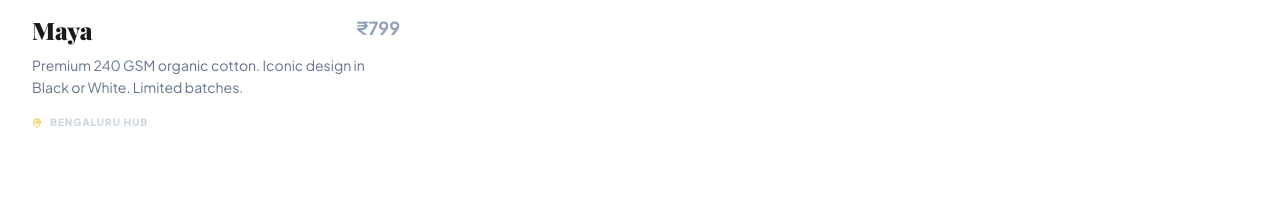
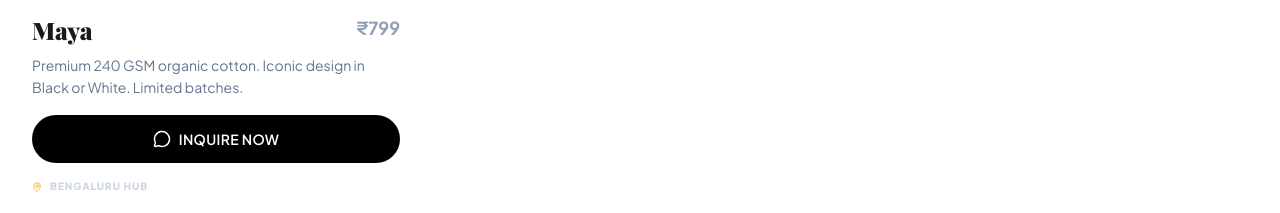
Before and after one commit to rakeshgogoi/starfruit-tees, a React (Vite) app: page / in a window 1280 px wide. Shown: the part 1685-1898 px from the top of the page. Built offline with nearby package versions, Linux system fonts and the light colour scheme; a web font is replaced by a local one.

Commit message:
Move Inquire Now below product info, remove image hover overlay
Made-with: Cursor

```diff
--- a/src/App.jsx
+++ b/src/App.jsx
@@ -183,7 +183,7 @@ const App = () => {
               const currentVariant = product.variants ? product.variants[selectedVariant[product.id] ?? 0] : null;
 
               return (
-                <div key={product.id} className="group relative">
+                <div key={product.id} className="relative">
                   <div className="relative aspect-[3/4] rounded-2xl overflow-hidden bg-[#F5F5F5] mb-6 shadow-sm">
                     {images.length > 0 && (
                       <>
@@ -231,14 +231,6 @@ const App = () => {
                         <span className="text-[10px] font-bold uppercase tracking-widest text-black">{product.tag}</span>
                       </div>
                     )}
-                    <div className="absolute inset-0 bg-black/60 opacity-0 group-hover:opacity-100 transition-all duration-300 flex items-center justify-center p-8 z-[15] pointer-events-none group-hover:pointer-events-auto">
-                      <button
-                        onClick={() => handleWhatsAppOrder(product.name, currentVariant?.name)}
-                        className="w-full bg-yellow-400 text-black py-4 rounded-xl font-black uppercase text-sm tracking-widest flex items-center justify-center gap-3 transform translate-y-4 group-hover:translate-y-0 transition-all"
-                      >
-                        <MessageCircle size={18} /> Inquire Now
-                      </button>
-                    </div>
                   </div>
                   {product.variants && product.variants.length > 1 && (
                     <div className="flex gap-2 mb-4">
@@ -267,6 +259,13 @@ const App = () => {
                       <span className="text-lg font-bold text-slate-400">{product.price}</span>
                     </div>
                     <p className="text-slate-500 text-sm leading-relaxed mb-4">{product.description}</p>
+                    <button
+                      type="button"
+                      onClick={() => handleWhatsAppOrder(product.name, currentVariant?.name)}
+                      className="w-full bg-black text-white py-3.5 rounded-full font-semibold text-sm uppercase tracking-wide flex items-center justify-center gap-2 hover:opacity-90 transition-opacity mb-4"
+                    >
+                      <MessageCircle size={18} /> Inquire Now
+                    </button>
                     <div className="flex items-center gap-2 text-[10px] font-black text-slate-300 uppercase tracking-widest">
                       <MapPin size={10} className="text-yellow-500" /> Bengaluru Hub
                     </div>
```
